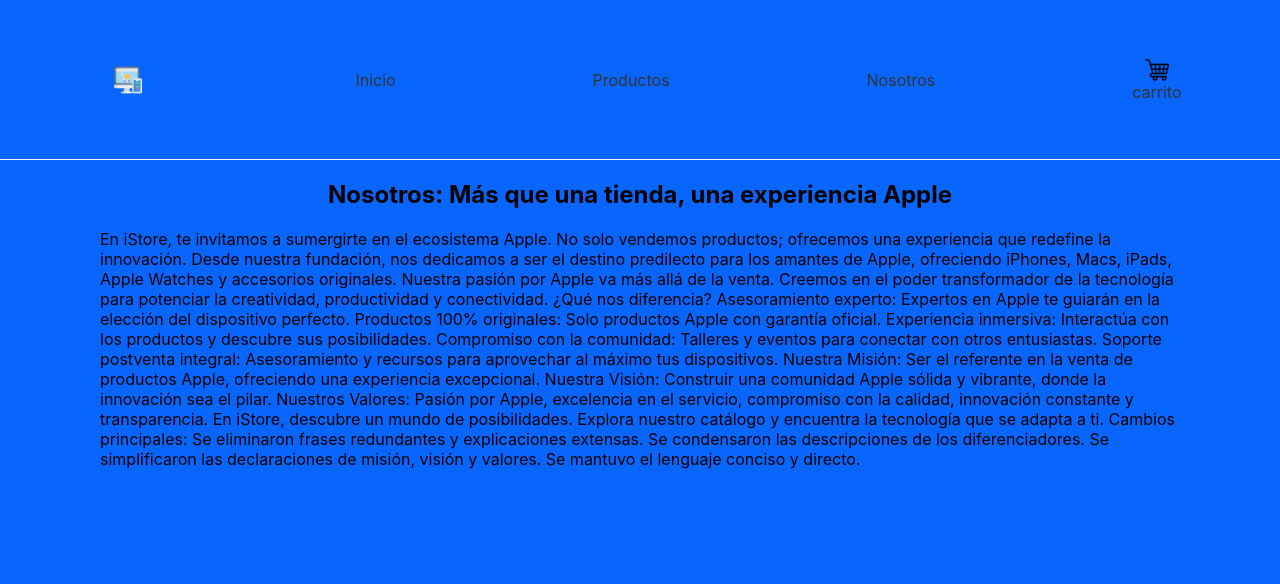
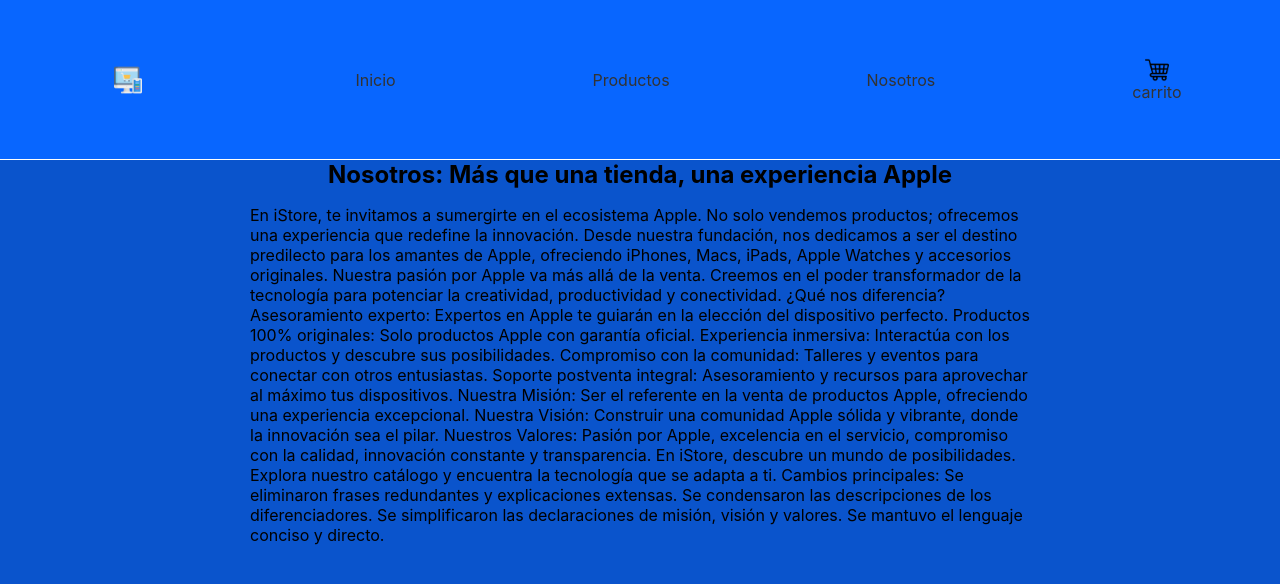
Before and after one commit to NicolasRovetta/e-commerce, a React (Vite) app: page /nosotros in a window 1280 px wide. Shown: the top 584 px of the page. Built offline with nearby package versions, Linux system fonts and the light colour scheme.

Commit message:
NavegaLasRutas+Rovetta

```diff
--- a/src/components/DetalleProducto.jsx
+++ b/src/components/DetalleProducto.jsx
@@ -1,19 +1,23 @@
 import { productos } from '../data/productos';
 import { useParams } from 'react-router-dom'
+import Error from './Error'
 
 function DetalleProducto(){
     const{id} = useParams();
     const producto = productos.find(prod => prod.id === parseInt(id));
 
     if(!producto){
-        return <h2>El producto no existe</h2>
+        return (
+            <div className='errorFullScreen'>
+                <Error />
+            </div>
+        );
     }
     return (
         <div className='detalleProducto'>
-            <h2>Detalle del producto</h2>
             <h2>{producto.modelo}</h2>
             <p>{producto.descripcion}</p>
-            <h3>{producto.precio}</h3>
+            <h3><strong>Precio: ${producto.precio}</strong></h3>
         </div>
     )
 }
--- a/src/components/Error.css
+++ /dev/null
@@ -1,11 +0,0 @@
-.error-container {
-    width: 100vw;
-    height: 100vh;
-    overflow: hidden;
-  }
-
-  .error-container img {
-    width: 100%;
-    height: 100%;
-    object-fit: cover;
-  }
--- a/src/components/Error.jsx
+++ b/src/components/Error.jsx
@@ -1,4 +1,4 @@
-import './Error.css'
+
 function Error() {
   return (
     <div className="error-container">
--- a/src/components/Home.jsx
+++ b/src/components/Home.jsx
@@ -2,7 +2,7 @@
 
 function Home() {
   return (
-    <div>
+    <div className="homeNosotros">
       <h2>iStore</h2>
       <p className="text">
         "Bienvenido a iStore, tu destino ideal para sumergirte en el ecosistema
--- a/src/components/Item.jsx
+++ b/src/components/Item.jsx
@@ -5,7 +5,9 @@ function Item({  categoria, modelo, precio, descripcion, id }) {
     <Link to={`/productos/${id}`} className="card">
       <div>{categoria}</div>
       <div><h3>{modelo}</h3></div>
-      <div><p>{descripcion}</p></div>
+
+      {/* futuro llamado a la imagen del producto */}
+
       <div><strong>Precio: ${precio}</strong></div>
     </Link>
   );
--- a/src/components/ItemListContainer.jsx
+++ b/src/components/ItemListContainer.jsx
@@ -16,7 +16,7 @@ function ItemListContainer() {
         fetchProductos.then((data) => {
            setItems(data)
         })
-     },[]) // array vacio para que se ejecute una vez,solo para traerme el [ptos]
+     },[2000]) // retraso en mseg, de simulacion de peticion a API
 
   return (
     <div className='container'>
--- a/src/components/Nosotros.jsx
+++ b/src/components/Nosotros.jsx
@@ -2,7 +2,7 @@
 
 function Nosotros() {
   return (
-    <div>
+    <div className="homeNosotros">
       <h2>Nosotros: Más que una tienda, una experiencia Apple</h2>
       <p className="text">
           En iStore, te invitamos a sumergirte en el ecosistema Apple. No solo
--- a/src/index.css
+++ b/src/index.css
@@ -20,9 +20,27 @@ body {
 .detalleProducto{
   margin: 0 250px;
   padding: 0 100px;
-  background-color: grey;
+  background-color:rgba(240, 248, 255, 0.5);
   border-radius: 10px;
   text-align: center;
+}
+
+.error-container {
+  width: 100vw;
+  height: 100vh;
+  overflow: hidden;
+}
+
+.error-container img {
+  width: 100%;
+  height: 100%;
+  object-fit: cover;
+}
+
+.homeNosotros{
+  height: 100vh;
+  margin: 0 ;
+  background-color: hwb(217 4% 20%);
 }
 
 .logoCart{
@@ -31,9 +49,22 @@ body {
 }
 
 h2{
+  margin: 0;
   text-align: center;
 }
 
+.errorFullScreen {
+  position: fixed;
+  top: 0;
+  left: 0;
+  width: 100%;
+  height: 100%;
+  display: flex;
+  justify-content: center;
+  align-items: center;
+  background-color: white; /* o el color de fondo que prefieras */
+}
+
 .text{
-  padding: 0 100px;
+  padding: 0 250px;
 }
```
